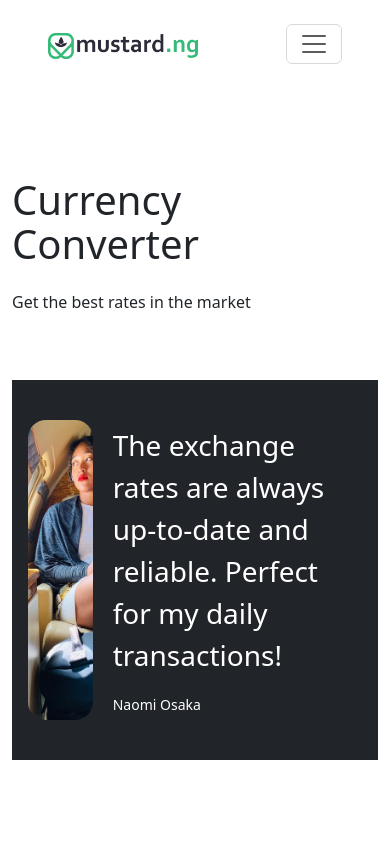
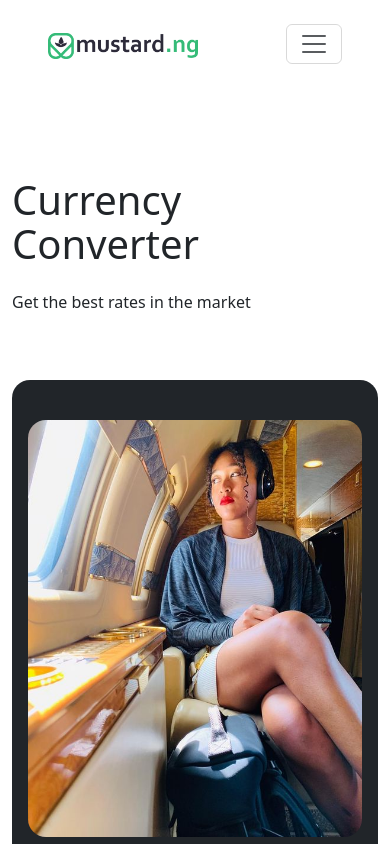
Before and after one commit to MasterIfeanyi/react-stocks-interview, a React (Create React App) app: page / in a window 390 px wide. Shown: the top 844 px of the page. Built offline with nearby package versions, Linux system fonts and the light colour scheme.

Commit message:
add media query

```diff
--- a/src/components/Reviews/Reviews.css
+++ b/src/components/Reviews/Reviews.css
@@ -33,6 +33,7 @@
 
 .owl-carousel {
     padding: 20px 0px;
+    border-radius: 18px;
 }
 
 
@@ -42,3 +43,36 @@
     border-radius: 18px;
     object-fit: cover;
 }
+
+@media (max-width: 768px) {
+
+    .customer {
+        flex-direction: column;
+        align-items: center;
+        text-align: left; /* Center text on smaller screens */
+    }
+    .customer-img-container {
+        width: 100%; /* Full width on smaller screens */
+        height: auto; /* Maintain aspect ratio */
+        margin-right: 0; /* Remove margin on smaller screens */
+        margin-bottom: 20px; /* Add space below the image */
+    }
+
+    .customer__text {
+        max-width: 90%; /* Use a percentage for smaller screens */
+    }
+}
+
+@media (min-width: 769px) and (max-width: 990px) {
+    .customer .customer__text p {
+        font-size: 20px; /* Adjust font size for smaller screens */
+    }
+
+    .customer__text {
+        max-width: 30%; /* Use a percentage for smaller screens */
+    }
+
+    .customer-img-container {
+        width: 50%;
+    }
+}
```
